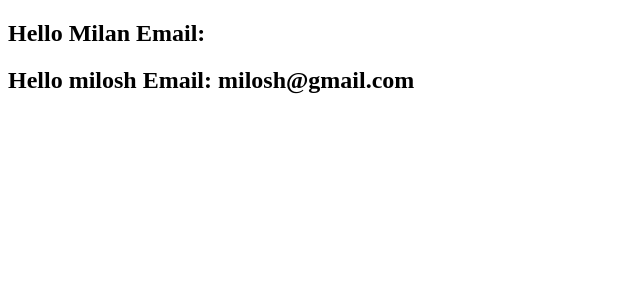
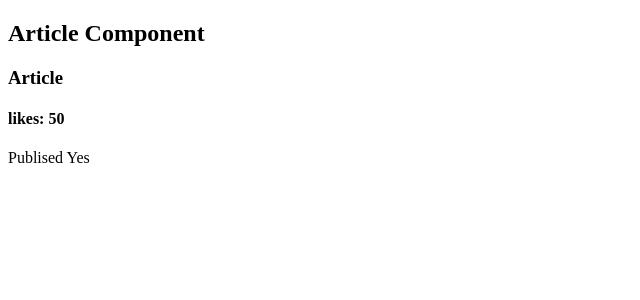
Before and after one commit to milan-sony/learn_vue.js, a Vue app in the folder new-project/: page / in a window 1280 px wide. Shown: the top 300 px of the page, without its empty margins (0-640 px from the left). Built offline with nearby package versions, Linux system fonts and the light colour scheme.

Commit message:
prop types (props as an object)

```diff
--- a/new-project/src/App.vue
+++ b/new-project/src/App.vue
@@ -1,15 +1,19 @@
 <template>
-  <GreetMe name="Milan" />
-  <GreetMe :name="name" :email="email" />
+  <!-- <GreetMe name="Milan" />
+  <GreetMe :name="name" :email="email" /> -->
+
+  <ArticleList title="Article" :likes="50" :isPublished="true" />
 </template>
 
 <script>
-import GreetMe from './components/Greet.vue'
+// import GreetMe from './components/Greet.vue'
+import ArticleList from './components/Article.vue'
 
 export default {
   name: 'App',
   components: {
-    GreetMe
+    // GreetMe,
+    ArticleList
   },
   data() {
     return {
--- /dev/null
+++ b/new-project/src/components/Article.vue
@@ -0,0 +1,23 @@
+<template>
+    <h2>Article Component</h2>
+    <h3>{{ title }}</h3>
+    <h4>likes: {{ likes }}</h4>
+    <p>Publised {{ isPublished ? 'Yes' : 'No' }}</p>
+</template>
+
+<script>
+export default {
+    name: 'ArticleList',
+    props: {
+        title:{
+            type: String,
+            required: true,
+            default: 'Article default title'
+        },
+        likes: Number,
+        isPublished: Boolean
+    },
+}
+</script>
+
+<style></style>
```
